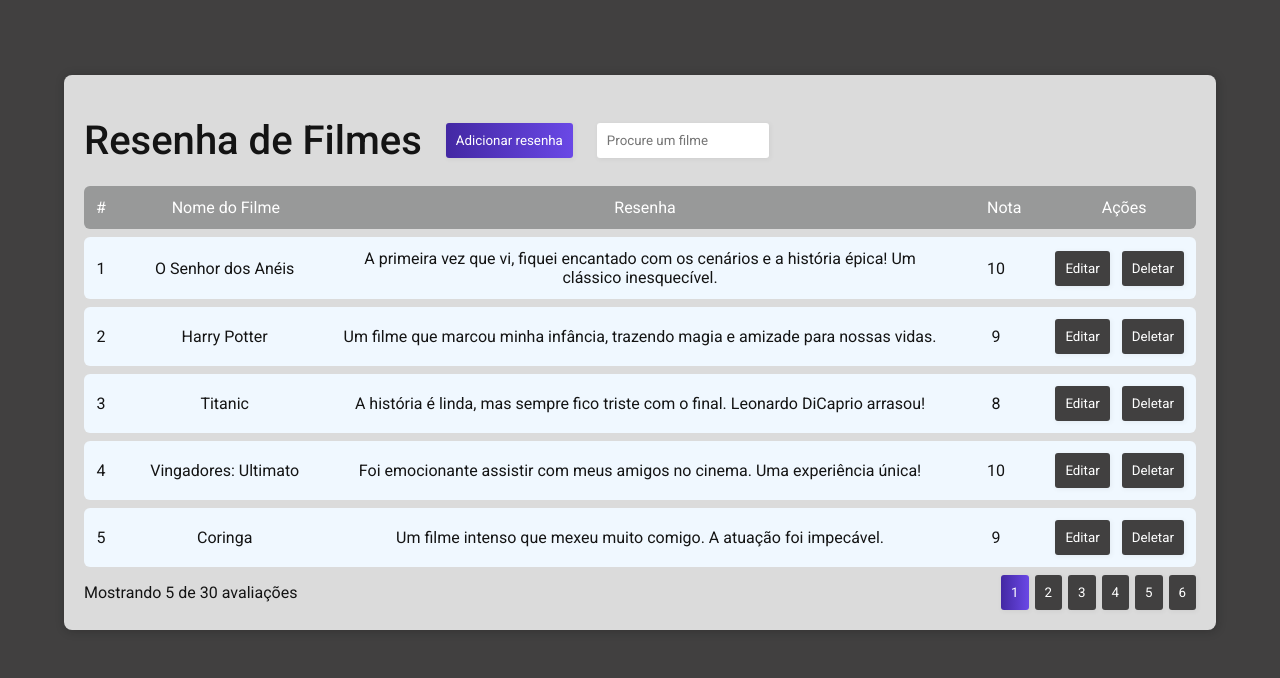
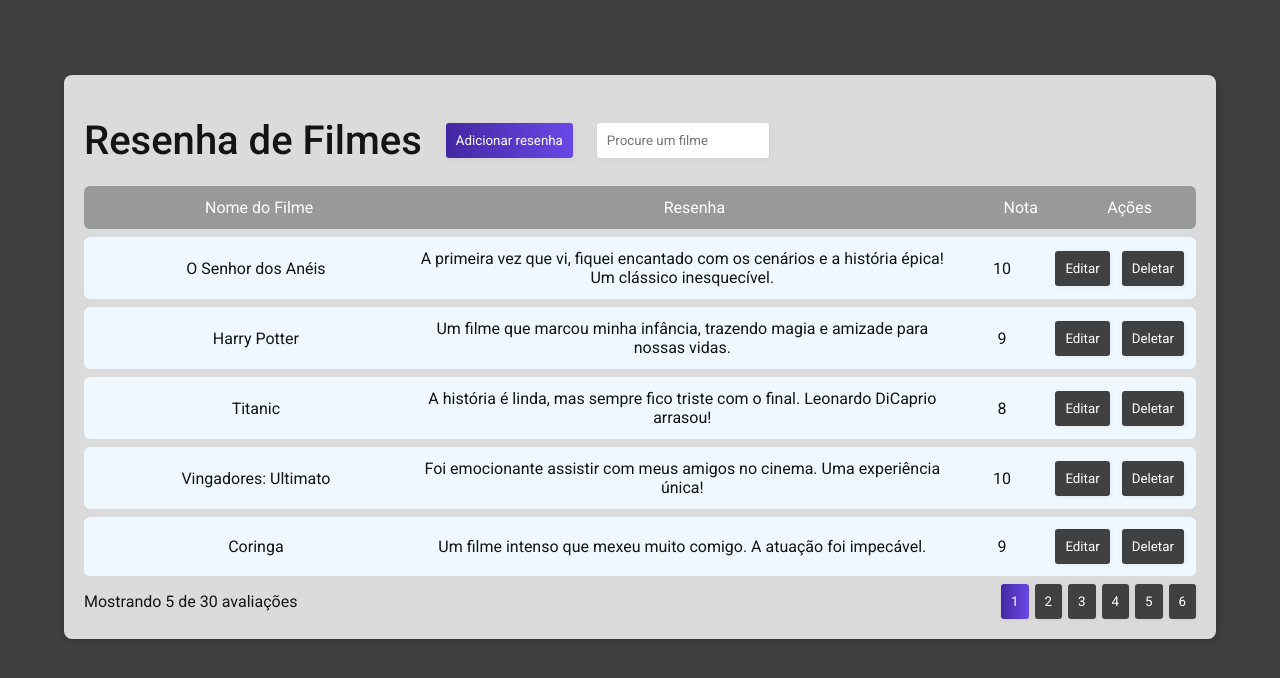
Before and after one commit to livialeall/crud_resenha_filme_front, a React (Vite) app in the folder crud_resenha_filme/: page / in a window 1280 px wide. Shown: the top 678 px of the page. Built offline with nearby package versions, Linux system fonts and the light colour scheme.

Commit message:
Consertar procura e paginação

```diff
--- a/crud_resenha_filme/src/ui/components/grid.tsx
+++ b/crud_resenha_filme/src/ui/components/grid.tsx
@@ -1,21 +1,31 @@
-import { useCallback, useMemo, useState } from "react";
+import { useCallback, useEffect, useMemo, useState } from "react";
 import useGetReviews, { Review } from "../../data/reviews.tsx";
 import Pagination from "./pagination.tsx";
 
 const Grid = ({ search }: { search: string }) => {
   const [pageNumber, setPageNumber] = useState(1);
-  const headers = ["#", "Nome do Filme", "Resenha", "Nota", "Ações"];
+  const headers = ["Nome do Filme", "Resenha", "Nota", "Ações"];
   const limit = 5;
-  const {data,error,loading} = useGetReviews();
-  const shownLength = Math.ceil(data?.length / limit);
+  const { data, error, loading } = useGetReviews();
+
+  const searchedData = data.filter((item) =>
+    item.nome.toLowerCase().includes(search.toLowerCase().trim())
+  );
+
+  const quantity = Math.ceil( searchedData.length == 0 ? data.length / limit : searchedData.length / limit);
+
+  useEffect(() =>{
+    setPageNumber(1)
+  },[search])
+
+  const startIndex = (pageNumber - 1) * limit;
+  const endIndex = startIndex + limit;
+  const paginatedData =  searchedData.slice(startIndex, endIndex);
 
   const pagesList = [];
-  for (let index = 1; index <= shownLength; index++) {
+  for (let index = 1; index <= quantity; index++) {
     pagesList.push(index);
   }
-
-  const searchedData = data.filter((item) => item.nome.toLowerCase().includes(search.trim()))
-  console.log(data);
 
   return (
     <>
@@ -35,12 +45,9 @@ const Grid = ({ search }: { search: string }) => {
             Poxa, tivemos um erro para buscar as resenhas.
           </div>
         )}
-        {data &&
-          searchedData
-          .slice((pageNumber - 1) * limit, pageNumber * limit)
-            .map((item, index) => (
+        {paginatedData &&
+          paginatedData.map((item, index) => (
             <div className="grid">
-                <div>{item.id} </div>
               <div>{item.nome}</div>
               <div>{item.resenha}</div>
               <div>{item.nota}</div>
@@ -50,14 +57,22 @@ const Grid = ({ search }: { search: string }) => {
               </div>
             </div>
           ))}
-        {data ? (
+        {searchedData.length > 0 ? (
           <div className="flex justify-between align-center">
             <div>
-              Mostrando {limit} de {data.length} avaliações
+              Mostrando {paginatedData.length} de {searchedData.length} avaliações
             </div>
-            <Pagination pagesList={pagesList} selectedPageNumber={pageNumber} onPageChange= {setPageNumber}></Pagination>
+            <Pagination
+              pagesList={pagesList}
+              selectedPageNumber={pageNumber}
+              onPageChange={setPageNumber}
+            ></Pagination>
           </div>
-        ) : null}
+        ) :
+        <div className="justify-center align-center font-size-18">
+            Não foram encontradas resenhas
+          </div>
+        }
       </div>
     </>
   );
--- a/crud_resenha_filme/src/ui/styles/grid.css
+++ b/crud_resenha_filme/src/ui/styles/grid.css
@@ -2,7 +2,7 @@
     display: grid;
     background-color: aliceblue;
     padding: 12px 12px;
-    grid-template-columns: 10px 1fr 2.5fr 0.5fr 0.5fr;
+    grid-template-columns: 1.5fr 2.5fr 0.5fr 0.5fr;
     margin-bottom: 8px;
     text-align: center;
     border-radius: 6px;
@@ -14,7 +14,7 @@
     display: grid;
     background-color: rgb(152, 153, 153);
     padding: 12px 12px;
-    grid-template-columns: 10px 1fr 2.5fr 0.5fr 0.5fr;
+    grid-template-columns: 1.5fr 2.5fr 0.5fr 0.5fr;
     margin-bottom: 8px;
     text-align: center;
     border-radius: 6px;
```
Lines whose indentation alone changed are shown as unchanged.
